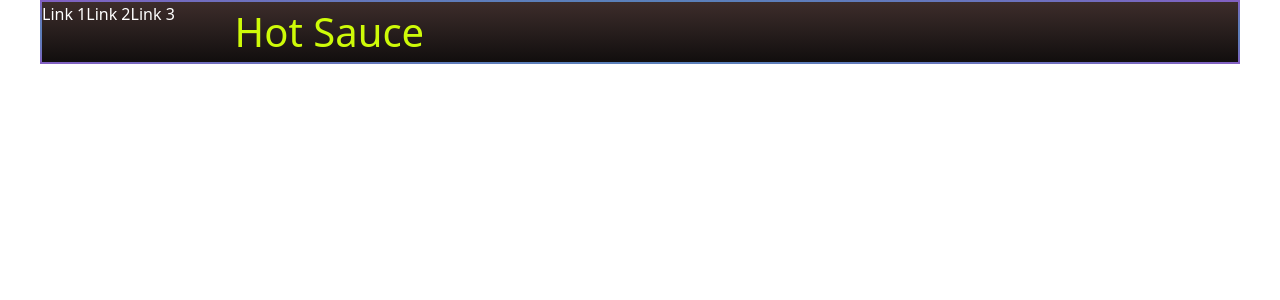
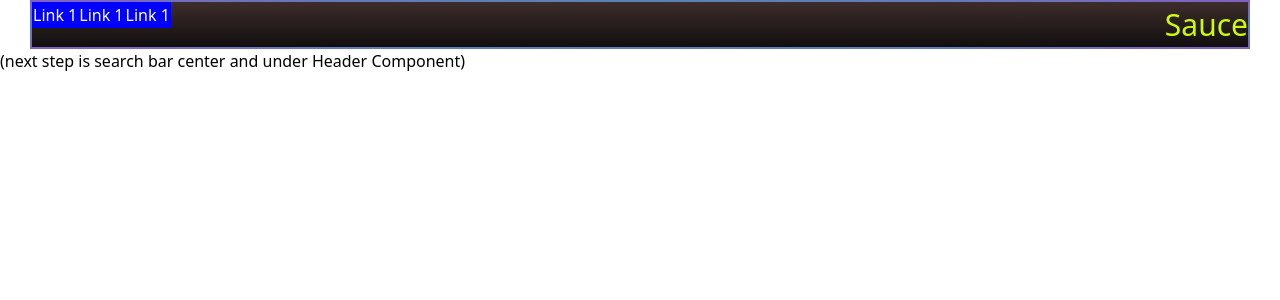
Before and after one commit to Twistedben/hotsauceapp, a React (Create React App) app: page / in a window 1280 px wide. Shown: the top 300 px of the page. Built offline with nearby package versions, Linux system fonts and the light colour scheme.

Commit message:
still working on header using flexbox

```diff
--- a/src/App.js
+++ b/src/App.js
@@ -1,5 +1,7 @@
 import React from 'react'
 import Header from './Header'
+import SearchBar from './SearchBar'
+import './MainContent.css'
 
 class App extends React.Component {
 
@@ -8,6 +10,7 @@ class App extends React.Component {
         return (
             <div className="testing">
                 <Header />
+                <SearchBar />
             </div>
         )
     }
--- a/src/Header.css
+++ b/src/Header.css
@@ -3,77 +3,100 @@
     display: flex;
     flex-direction: row;
     flex-flow: row wrap;
-    margin: 0 40px 0 40px;
-    /* padding-bottom: 5px;
-    padding-bottom: 5px; */
-    /* align-items: flex-start; */
-    /* text-align: center; */
-
+    justify-content: space-between;
+    margin: 0 30px 0 30px;
     --x: 50%;
 	--y: 50%;
 
 	position: relative;
 	appearance: none;
-	/* padding: 1em 2em; */
 	color: white;
 	cursor: default;
 	outline: none;
 	/* border-radius: 50px; */
-
-
 	border: 2px solid transparent;
 	background: linear-gradient(rgb(61, 45, 43), rgb(17, 14, 14)) padding-box, radial-gradient(farthest-corner at var(--x) var(--y), #00C9A7, #845EC2) border-box;
 }
 .Header :nth-child(1) { order: 2; }
 .Header :nth-child(2) { order: 1; }
 
+
 .headerName{
     /* Positions */
-
-    /* margin-top: 5px;
-    margin-bottom: 5px; */
-    margin-left: 5%;
-    font-size: 40px;
-    /* display: flex; */
-    /* align-self: center; */
-
-    /* Size  */
-
-    /* Colors */
-
+    margin-left: 1%;
+    font-size: 30px;
     color: rgb(206, 251, 8)
 }
 
 
+form {
+    /* This bit sets up the horizontal layout */
+    display:flex;
+    flex-direction:row;
+    align-self: flex-end;
+    /* This bit draws the box around it */
+    border:1px solid grey;
+    /* I've used padding so you can see the edges of the elements. */
+    padding:2px;
+  }
+  input {
+    /* Tell the input to use all the available space */
+    display: flex;
+    flex-grow:1;
+    /* And hide the input's outline, so the form looks like the outline */
+    border:none;
+    width: 40%
+ }
+  input:focus {
+    /* removing the input focus blue box. Put this on the form if you like. */
+    outline: none;
+  }
+
+  button {
+    /* Just a little styling to make it pretty */
+    display: flex;
+    border:1px solid blue;
+    background:blue;
+    color:white;
+  }
+
 /* When the browser is at least 600px and above */
-@media screen and (min-width: 600px) {
+@media screen and (min-width: 400px) {
     .Header{
         /* justify-content: space-around; */
         display: flex;
-        align-self: space-evenly;
+
+        justify-content: space-between;
     }
     .headerName{
         display: flex;
+
         /* justify-self: center; */
+   }
 
+   .btnsOnHeader{
+    display: flex;
+    flex-flow: row wrap;
+    /* align-items: stretch; */
     }
+
     .dropbtn {
         flex-wrap: wrap;
         display: none;
         position: absolute;
     }
   }
-  @media screen and (max-width: 600px) {
+  @media screen and (max-width: 399px) {
     .Header{
         margin: 0px 0px 0px 0px;
         /* align-self: space-evenly; */
-        justify-content: space-between;
+        /* justify-content: space-between; */
     }
     .btnsOnHeader{
         display: none;
     }
     .headerName{
-        font-size: 25px;
+        font-size: 20px;
         align-self: flex-end;
         margin-top: 0px;
         margin-right: 5%;
@@ -88,60 +111,13 @@
         background-color: #3498DB;
         color: white;
         padding: 5px;
-        font-size: 16px;
+        font-size: 15px;
         border: none;
         cursor: pointer;
         /* align-self: flex-end; */
     }
   }
-  /* Dropdown Button */
-  /* .dropDown{
-    display: flex;
-    align-self: flex-end;
-    margin-top: 30%;
-}
-.dropbtn {
-    background-color: #3498DB;
-    color: white;
-    padding: 5px;
-    font-size: 16px;
-    border: none;
-    cursor: pointer;
-    align-self: flex-end;
-} */
 
 
-  /* Dropdown button on hover & focus */
-  .dropbtn:hover, .dropbtn:focus {
-    background-color: #2980B9;
-  }
 
   /* The container <div> - needed to position the dropdown content */
-  .dropdown {
-    position: relative;
-    display: inline-block;
-  }
-
-  /* Dropdown Content (Hidden by Default) */
-  .dropdown-content {
-    display: none;
-    position: absolute;
-    background-color: #f1f1f1;
-    min-width: 160px;
-    box-shadow: 0px 8px 16px 0px rgba(0,0,0,0.2);
-    z-index: 1;
-  }
-
-  /* Links inside the dropdown */
-  .dropdown-content a {
-    color: black;
-    padding: 12px 16px;
-    text-decoration: none;
-    display: block;
-  }
-
-  /* Change color of dropdown links on hover */
-  .dropdown-content a:hover {background-color: #ddd}
-
-  /* Show the dropdown menu (use JS to add this class to the .dropdown-content container when the user clicks on the dropdown button) */
-  .show {display:block;}
--- a/src/Header.js
+++ b/src/Header.js
@@ -1,5 +1,6 @@
 import React from 'react'
 import './Header.css'
+import './MainContent.css'
 
 class Header extends React.Component {
 
@@ -8,41 +9,26 @@ class Header extends React.Component {
     render() {
         return (
             <div className="Header">
-                <div className="headerName">Hot Sauce</div>
+                <div className="headerName">Sauce</div>
                 <nav className="dropDown" role="select">
                     <div className="btnsOnHeader">
-                        <a href="#">Link 1</a>
-                        <a href="#">Link 2</a>
-                        <a href="#">Link 3</a>
+                        <button><a href="#">Link 1</a></button>
+                        <button><a href="#">Link 1</a></button>
+                        <button><a href="#">Link 1</a></button>
                     </div>
                     <div className="dropDown">
-                        <button onClick="myFunction()" className="dropbtn">Drop</button>
+                        <button className="dropbtn">Drop</button>
                         <div id="myDropdown" className="dropdown-content">
-                            <a href="#">Link 1</a>
-                            <a href="#">Link 2</a>
-                            <a href="#">Link 3</a>
+                            {/* going to use a somesort of onClick for it
+                            Ill work on it later */}
                         </div>
                     </div>
-                    {/* <button>Home</button>
-                        <button>Hot Sauce Directory</button>
-                        <button>Profile</button>
-                        <button>Search</button>
-                        <button>Contact Us</button> */}
-
-                    {/* <ul>
-                            <li><a href="#">Home</a></li>
-                            <li><a href="#">HS Directory</a></li>
-                            <li><a href="#">Profile</a></li>
-                            <li><a href="#">Search</a></li>
-                            <li><a href="#">Contact Us</a></li>
-                        </ul> */}
-                    {/* <select onchange="if (this.value) window.location.href = this.value;">
-                            <option value="#">Home</option>
-                            <option value="#">HS Directory</option>
-                            <option value="#">Profile</option>
-                            <option value="#">Search</option>
-                            <option value="#">Contact Us</option>
-                        </select> */}
+                    {/**** Going to just use search bar UNDER the Header
+                        for every page!!! not easier and smoother***************
+                        <form className="headerForm">
+                            <input id="headerInput"/>
+                            <button id="inputBtn">Go</button>
+                     </form> */}
 
 
                 </nav>
--- /dev/null
+++ b/src/MainContent.css
@@ -0,0 +1,7 @@
+/* @media screen and (min-width: 400px) {
+    body{
+        margin: 0 20px 0 20px;
+        z-index: 2;
+        background-color: aqua;
+    }
+} */
--- /dev/null
+++ b/src/SearchBar.js
@@ -0,0 +1,15 @@
+import React from 'react'
+import './SearchBar.css'
+import './MainContent.css'
+
+class SideBar extends React.Component {
+    render() {
+        return(
+            <div className="sideBarAndBtn">
+                (next step is search bar center and under Header Component)
+            </div>
+        )
+    }
+}
+
+export default SideBar
```
Also changed, not shown: package.json (line endings or trailing spaces), src/SearchBar.css (added), 2 other files (tests, documents, lock files or other folders).
